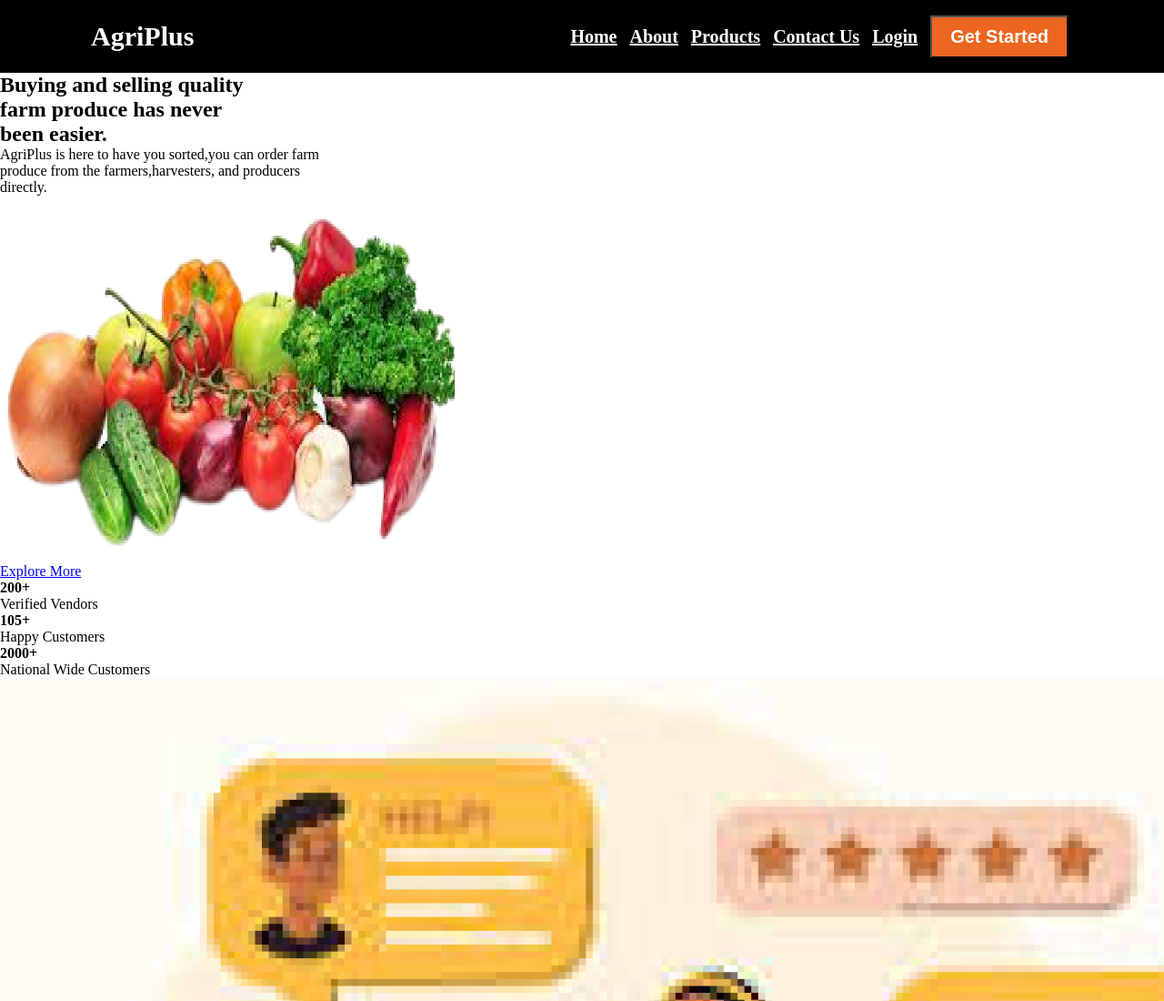
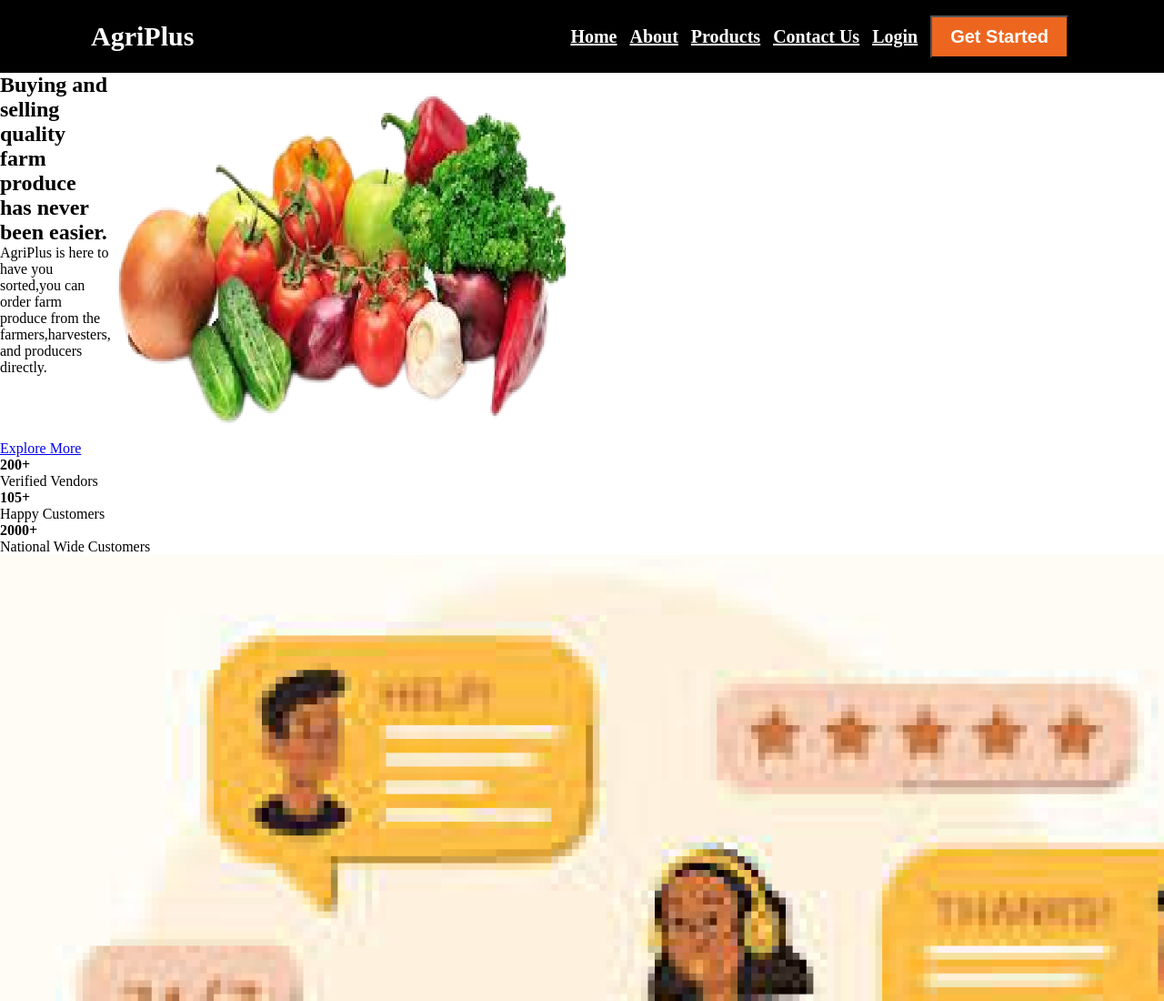
Before and after one commit to IanMwaniki/Golden-Prime-Estate, a plain HTML site: page index.html in a window 1280 px wide. Shown: the top 1100 px of the page at 91% size. Drawn offline with Linux system fonts and the light colour scheme.

Commit message:
display flex img

```diff
--- a/assets/css/style.css
+++ b/assets/css/style.css
@@ -43,7 +43,8 @@ nav ul li a:hover{
     transition: .5s;
     color: #ed661f;
 }
-.sell{
-     background-image: url('./assets/images/image 1.png');
-     background-repeat: no-repeat;
+.quality{
+    display: flex;
+    justify-content: space-between;
+    background-image: linear-gradient('./assets/images/image 1.png');
 }
```
